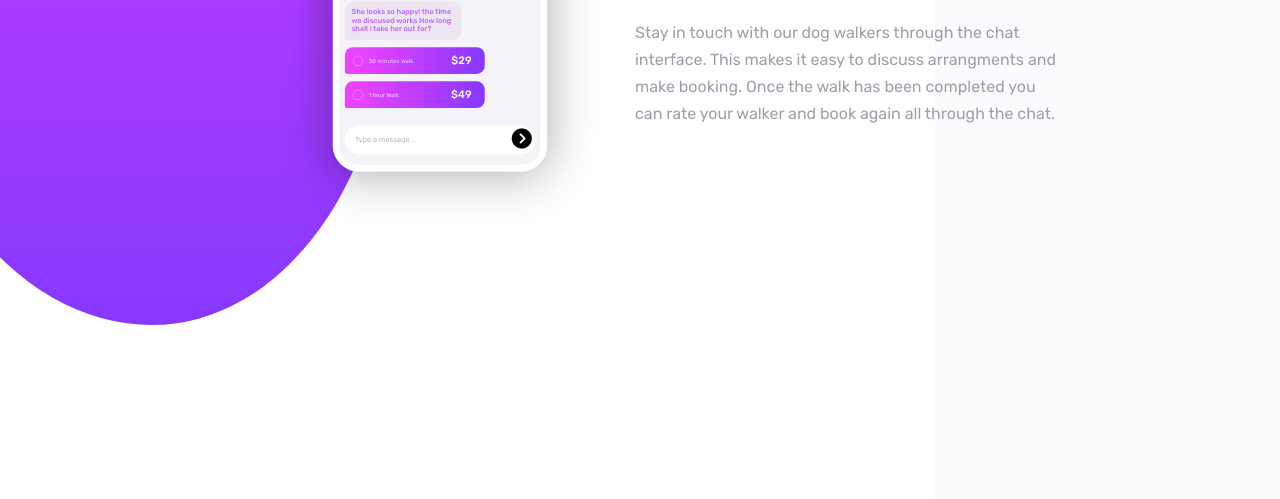
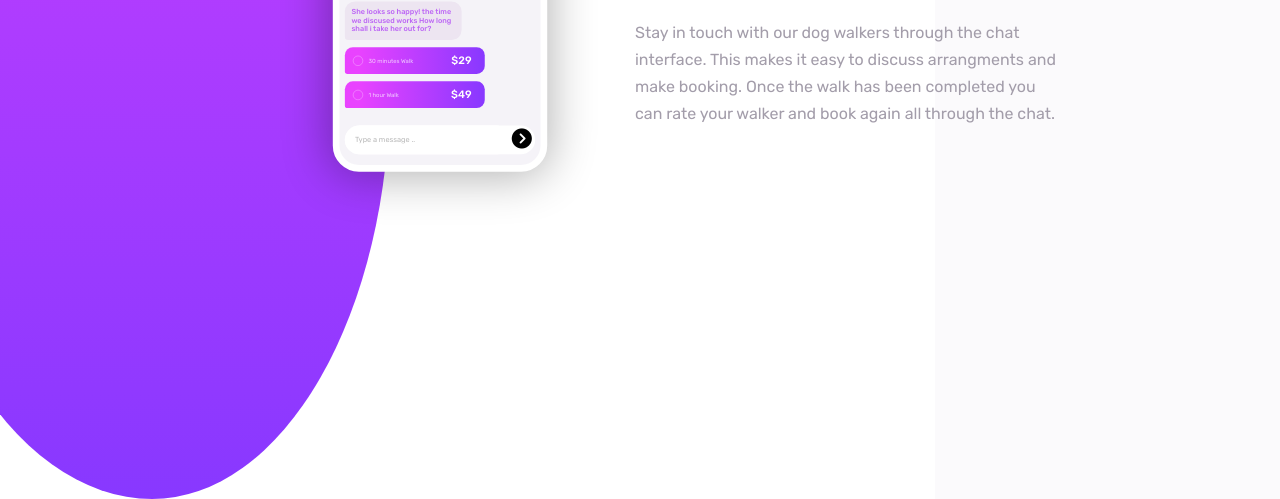
Before and after one commit to Alirexs/ChatApp, a website built with Parcel: page index.html in a window 1280 px wide. Shown: the part 371-870 px from the top of the page. Before the commit the page ends 800 px from the top, so only its background shows below. Built offline with nearby package versions, Linux system fonts and the light colour scheme.

Commit message:
fix heigth problem

```diff
--- a/CSS/style.css
+++ b/CSS/style.css
@@ -32,7 +32,7 @@ body {
     position: relative;
     right: 110px;
     width: 50rem;
-    height: 87vh;
+    height: 870px;
     border-radius: 0 0 49% 54%;
     background: linear-gradient(180deg , var(--Light-Magenta) -40%, var(--Light-Violet) 100%);
 
```
